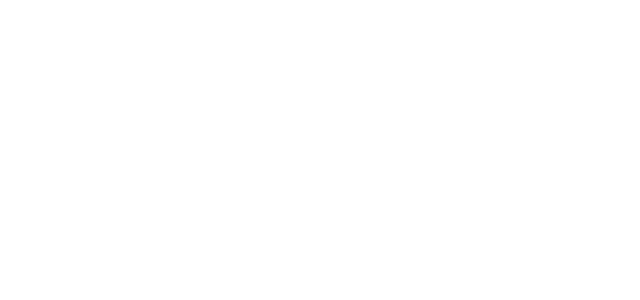
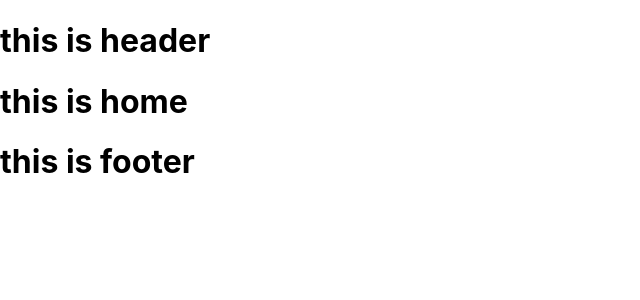
Before and after one commit to Minhaj-murad/IT-Fundamentals-Client, a React (Create React App) app: page / in a window 1280 px wide. Shown: the top 300 px of the page, without its empty margins (0-640 px from the left). Built offline with nearby package versions, Linux system fonts and the light colour scheme.

Commit message:
simple routes created

```diff
--- a/src/App.js
+++ b/src/App.js
@@ -1,9 +1,50 @@
+import { createBrowserRouter, RouterProvider } from "react-router-dom";
+import Blog from "./Blog/Blog";
+import Courses from "./Courses/Courses";
+import FAQ from "./FAQ/FAQ";
+import Home from "./Home/Home";
+import Main from "./Main/Main";
 
 
 function App() {
+  const router = createBrowserRouter([
+    {
+      path: '/',
+      element: <Main></Main>,
+      children: [
+        {
+          path: '/',
+          element: <Home></Home>
+        },
+        {
+          path: '/home',
+          element: <Home></Home>
+        },
+        {
+          path: '/courses',
+          element: <Courses></Courses>
+        },
+        {
+          path: '/faq',
+          element: <FAQ></FAQ>
+        },
+        {
+          path: '/blog',
+          element: <Blog></Blog>
+        }
+
+      ]
+    }
+  ])
+
+
+
+
   return (
-    <div className="App">
+    <div >
+      <RouterProvider router={router}>
 
+      </RouterProvider>
     </div>
   );
 }
--- a/src/Main/Main.js
+++ b/src/Main/Main.js
@@ -1,9 +1,14 @@
 import React from 'react';
+import { Outlet } from 'react-router-dom';
+import Footer from '../Footer/Footer';
+import Header from '../Header/Header';
 
 const Main = () => {
     return (
         <div>
-
+            <Header></Header>
+            <Outlet></Outlet>
+            <Footer></Footer>
         </div>
     );
 };
```
